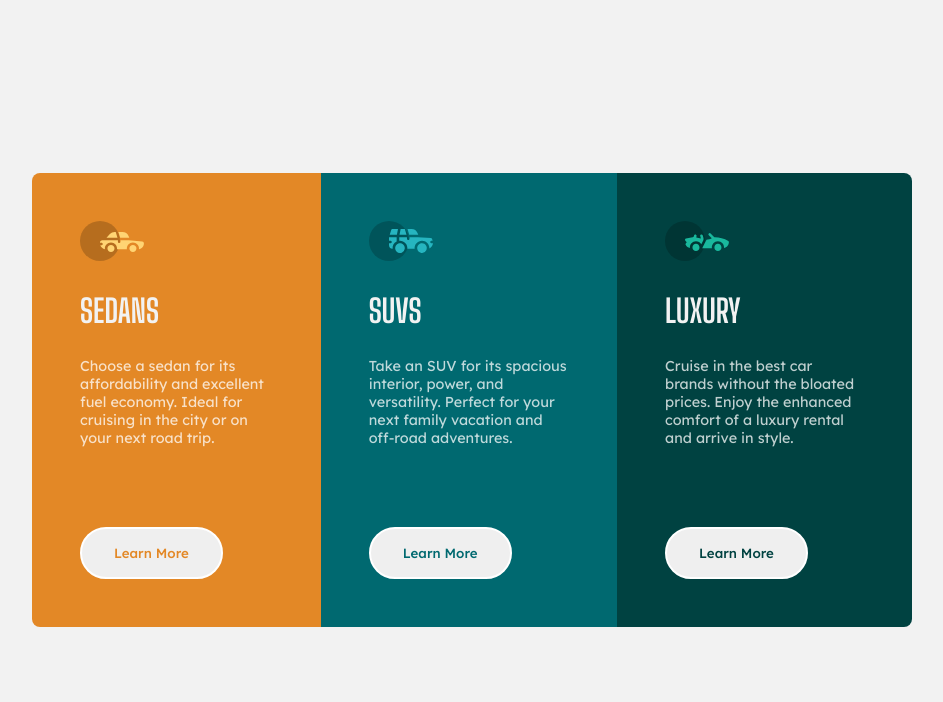
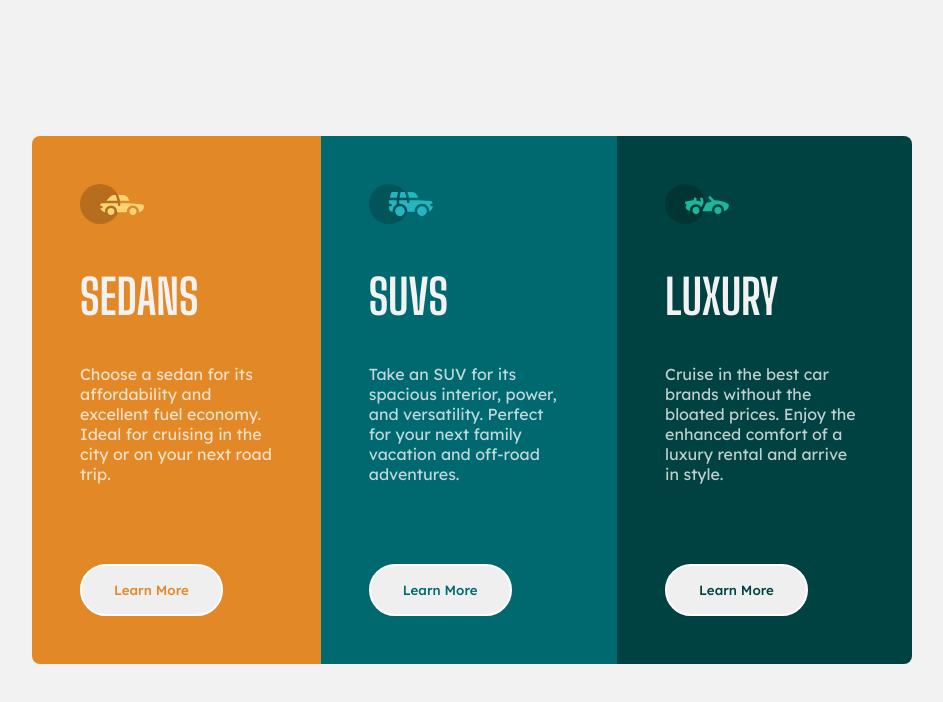
Before and after one commit to arsh-de/3-column-preview-card-component-main, a plain HTML site: page index.html in a window 1280 px wide. Shown: the whole page, without its empty margins (168-1111 px from the left). Drawn offline with Linux system fonts and the light colour scheme.

Commit message:
Second Commit

```diff
--- a/style.css
+++ b/style.css
@@ -105,8 +105,17 @@ body {
         border-top-right-radius: .5rem;
     }
 
+    .car-name {
+        font-size: 3rem;
+    }
+
+    .car-features {
+        font-size: 16px;
+    }
+
     .learn-more {
         margin-top: 3rem;
 
     }
+
 }
```
